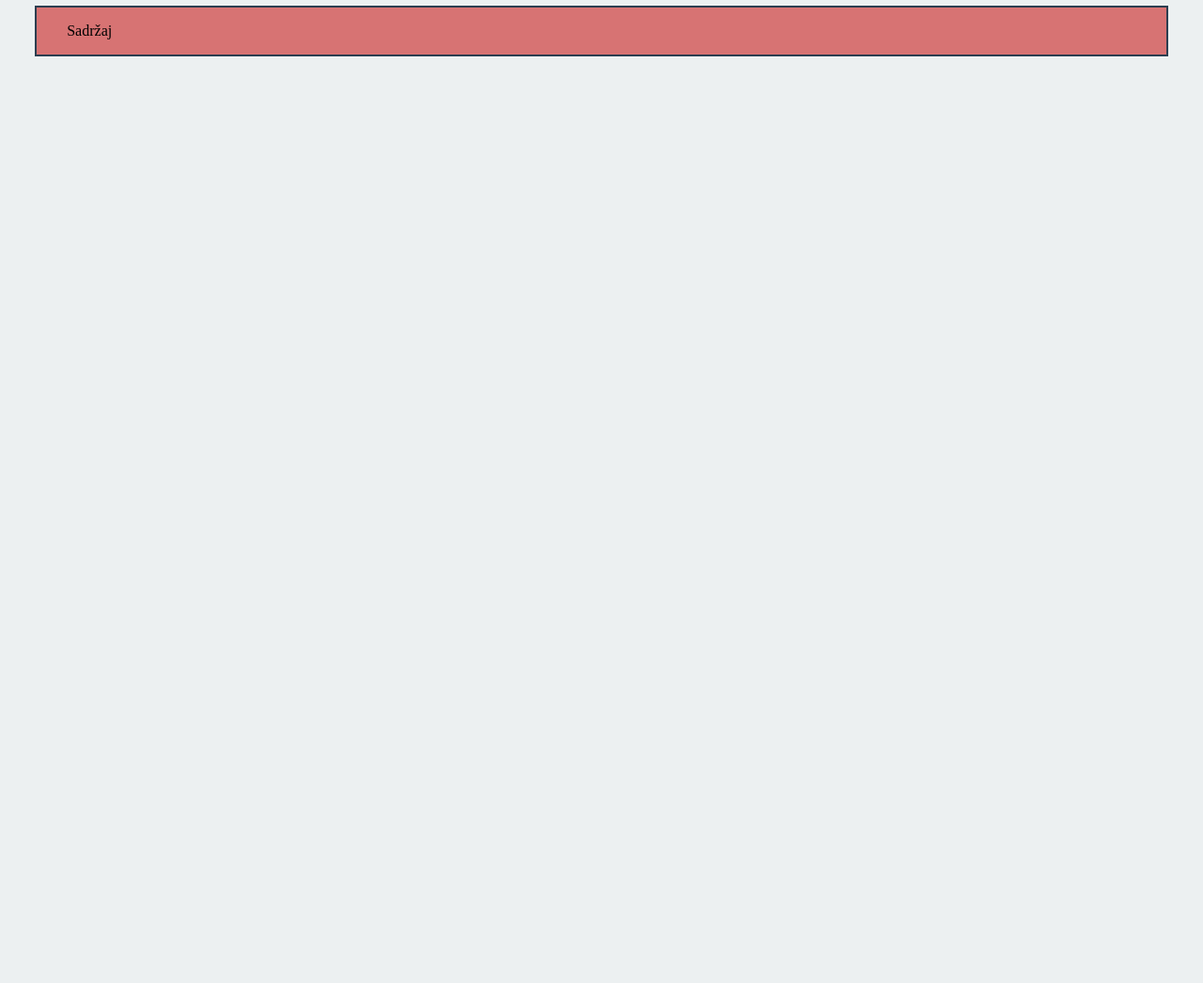
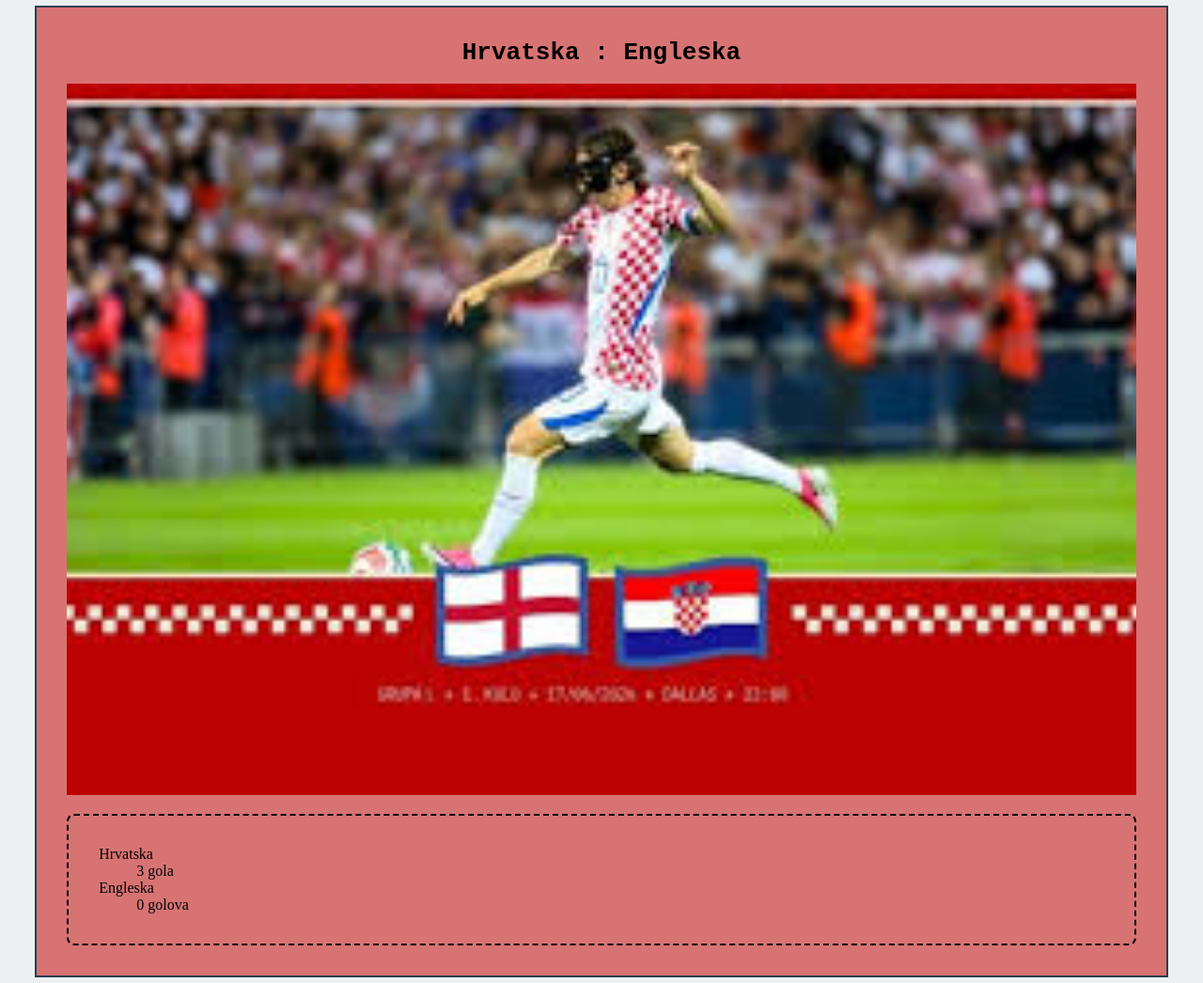
Before and after one commit to mdunic-dev/UcenjeFD4, a plain HTML site: page 02_HTML_CSS/vjezba02/index.html in a window 1280 px wide. Shown: the whole page at 94% size. Before the commit the page ends 800 px from the top, so only its background shows below. Drawn offline with Linux system fonts and the light colour scheme.

Commit message:
Html i CSS 3 put

```diff
--- a/02_HTML_CSS/vjezba02/index.html
+++ b/02_HTML_CSS/vjezba02/index.html
@@ -10,7 +10,19 @@
 <body>
 
     <div class="container">
-        Sadržaj
+    <h1>
+        Hrvatska : Engleska
+    </h1>
+        <img src="slika-1.jpg" alt="HRV:ENG" style="width:100%;">
+        <dl id="lista">
+            <dt>Hrvatska</dt>
+            <dd>3 gola</dd>
+            <dt>Engleska</dt>
+            <dd>0 golova</dd>
+
+        </dl>
     </div>
+
+
 </body>
 </html>
--- a/02_HTML_CSS/vjezba02/style.css
+++ b/02_HTML_CSS/vjezba02/style.css
@@ -27,5 +27,14 @@ body{
 
 padding: 1rem 2rem;
 background-color:var(--pozadina-container);
+}
 
+h1{
+    text-align:center;
+    font-family: monospace;
 }
+#lista {
+    border: 2px dashed black;
+    border-radius: 0.5rem;
+    padding: 2rem;
+}
```
Also changed, not shown: 02_HTML_CSS/vjezba02/slika-1.jpg (added).
